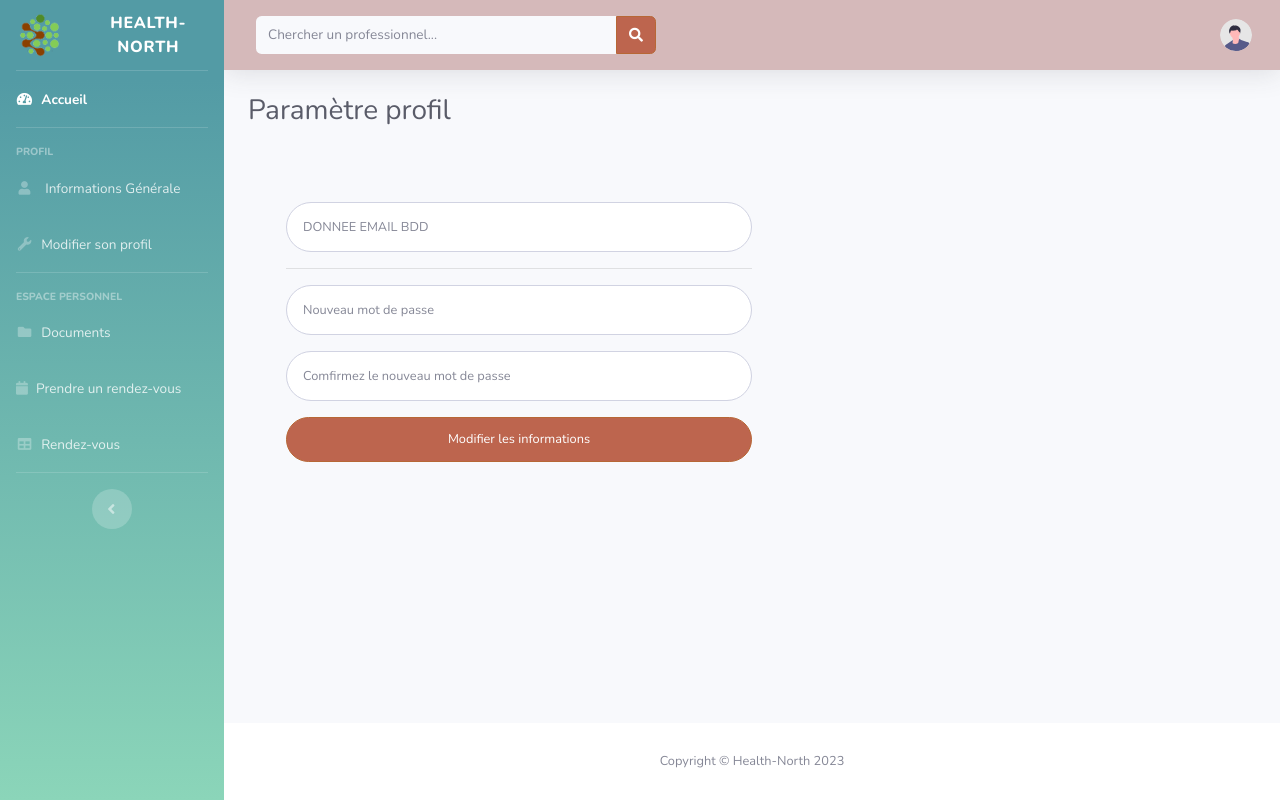
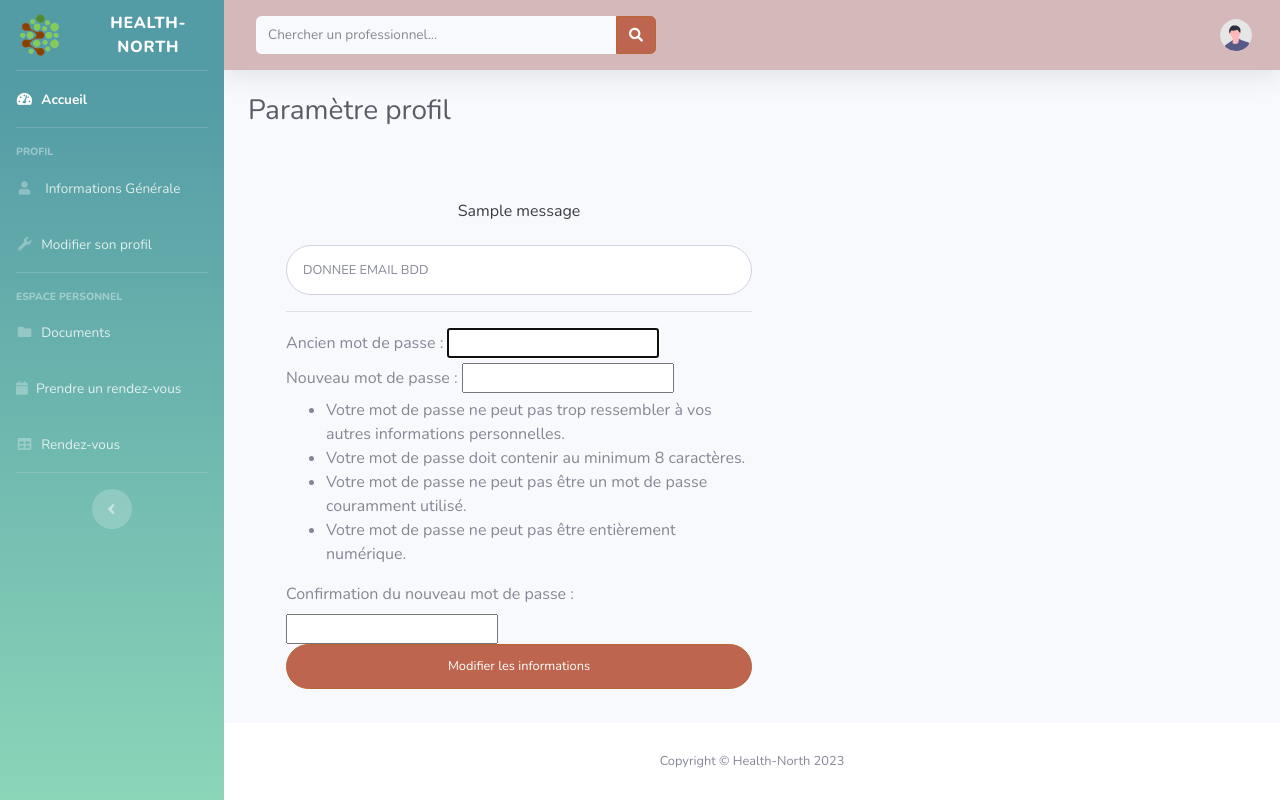
Before and after one commit to Xavier0H/PPE_Health-North_Web, a Django app: page /profil-setting/ in a window 1280 px wide. Run offline with Django 4.2, Linux system fonts and the light colour scheme; tables that the repository leaves empty hold one stand-in row (values such as "Sample post"); one stand-in notice (Sample message) is shown; some libraries are stand-ins or nearby versions.

Commit message:
add Change password (not optimize)

```diff
--- a/health_north/patient/froms.py
+++ b/health_north/patient/froms.py
@@ -1,4 +1,3 @@
 from django import forms
-
-class RdvForm (forms.Form):
-    pass
+from django.contrib.auth.forms import SetPasswordForm
+from .models import User
--- a/health_north/patient/templates/patient/modifier-profil.html
+++ b/health_north/patient/templates/patient/modifier-profil.html
@@ -7,26 +7,22 @@
 </div>
 <div class="row">
     <div class="param-profil">
-
+        {% for text in messages %}
+        <div class="text-center">
+            <h1 class="h6 text-gray-900 mb-4">{{ text }}</h1>
+        </div>
+        {% endfor %}
         <!-- Forms -->
-        <form class="user">
+        <form method="POST" class="user">
             <div class="form-group">
                 <input type="email" class="form-control form-control-user"
                     id="exampleInputEmail" aria-describedby="emailHelp"
                     placeholder="DONNEE EMAIL BDD">
             </div>
             <hr>
-            <div class="form-group">
-                <input type="password" class="form-control form-control-user"
-                    id="exampleInputPassword" placeholder="Nouveau mot de passe">
-            </div>
-            <div class="form-group">
-                <input type="password" class="form-control form-control-user"
-                    id="exampleInputPassword" placeholder="Comfirmez le nouveau mot de passe">
-            </div>
-            <a href="{%url 'profil' %}" class="btn btn-primary btn-user btn-block">
-                Modifier les informations
-            </a>
+            {% csrf_token %}
+                    {{ form }}
+            <button type="submit" class="btn btn-primary btn-user btn-block">Modifier les informations</button>
         </form>
     </div>
 </div>
--- a/health_north/patient/views.py
+++ b/health_north/patient/views.py
@@ -5,6 +5,8 @@ from django.contrib.auth.models import User
 from django.contrib.auth import authenticate, login, logout
 from django.contrib.auth.decorators import login_required
 from django.contrib import messages
+from django.contrib.auth import update_session_auth_hash
+from django.contrib.auth.forms import PasswordChangeForm
 from .models import Profile, User, Speciality, Review, TypeReview, Appointment, Document, TypeDocument, Place
 
 
@@ -64,7 +66,20 @@ def ForgotPassword(request):
 
 
 def ProfilSetting(request):
-    return render(request, 'patient/modifier-profil.html')
+    if request.method == 'POST':
+        form = PasswordChangeForm(request.user, request.POST)
+
+        if form.is_valid():
+            user = form.save()
+            update_session_auth_hash(request, user)  # Important!
+            messages.success(request, 'Votre mot de passe a été modifié avec succès.')
+            return redirect('profil-setting')
+        else:
+            messages.error(request, 'Veuillez corriger l\'erreur ci-dessous. ')
+    else:
+        form = PasswordChangeForm(request.user)
+    return render(request, 'patient/modifier-profil.html', {'form': form }) #
+
 
 
 def TakeAppointment(request):
```
